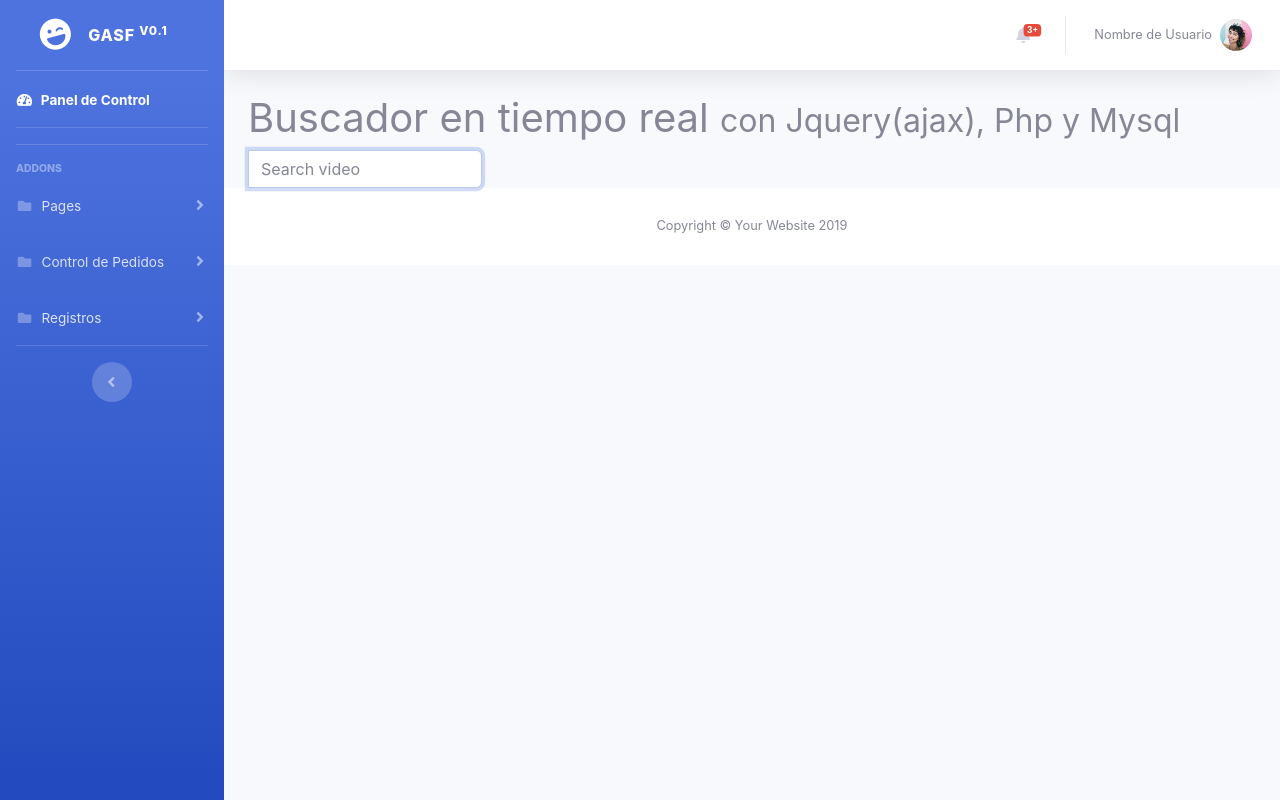
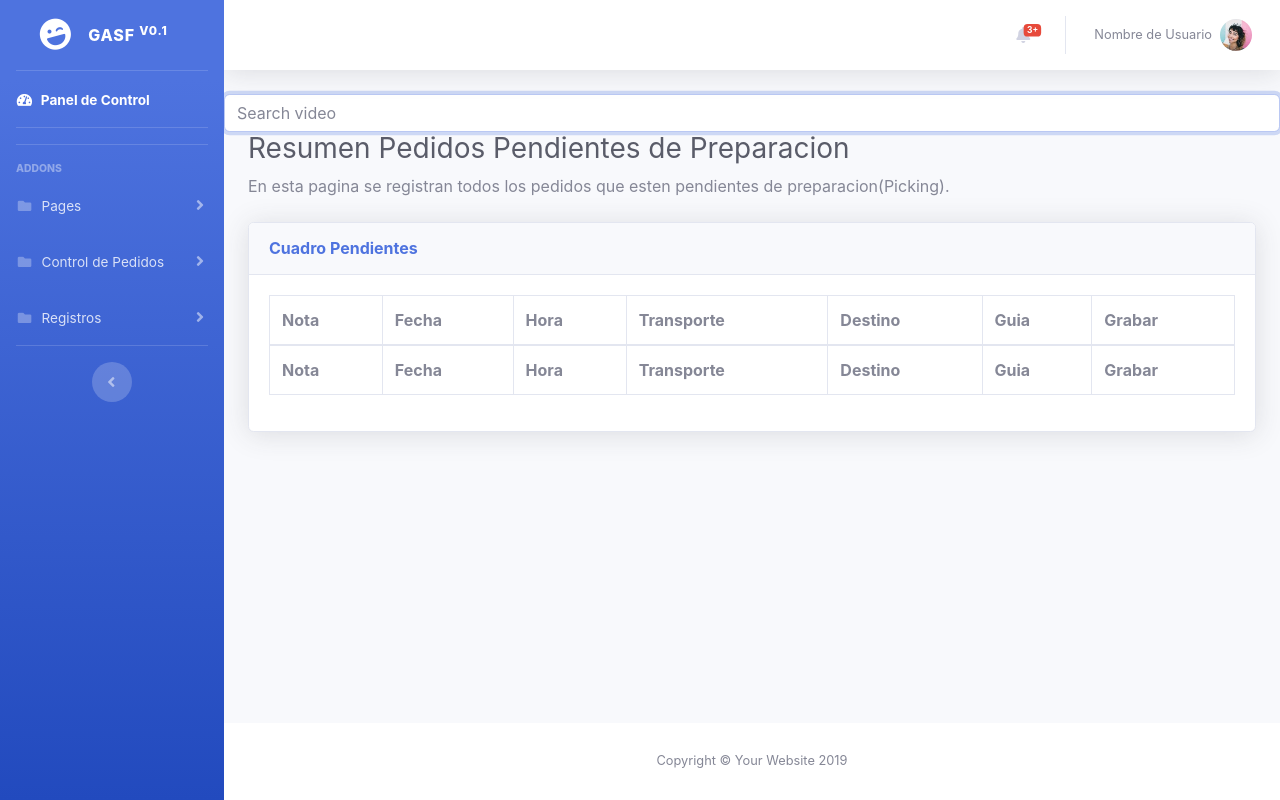
Before and after one commit to samucoxd/sf_Linux, a PHP site: page /registroDestino.php in a window 1280 px wide. Run offline with PHP 8.4, Linux system fonts and the light colour scheme; lists and menus that the app fills with data are empty; some libraries are stand-ins or nearby versions; some web fonts are replaced.

Commit message:
trabajando en el buscador en vivo de envios departamentales

```diff
--- a/config/conexion.php
+++ b/config/conexion.php
@@ -1,8 +1,8 @@
 <?php
     Class Connection {
     private  $server = "mysql:host=localhost;dbname=controlpedido";
-    private  $user = "samucoxd";
-    private  $pass = "samucoxd";
+    private  $user = "root";
+    private  $pass = "root";
     private $options  = array(PDO::ATTR_ERRMODE => PDO::ERRMODE_EXCEPTION,PDO::ATTR_DEFAULT_FETCH_MODE => PDO::FETCH_ASSOC,);
 
     protected $con;
--- a/vistas/registroDestino.php
+++ b/vistas/registroDestino.php
@@ -2,21 +2,63 @@
 include '../includes/header.php';
 ?>
 
-<div class="container">
-  <div class="page-header text-left">
-    <h1>Buscador en tiempo real <small>con Jquery(ajax), Php y Mysql</small></h1>
+
+        <input type="text" class="form-control" id="search" placeholder="Search video">
+
+
+        <!-- Begin Page Content -->
+<div class="container-fluid">
+
+<!-- Page Heading -->
+<h1 class="h3 mb-2 text-gray-800">Resumen Pedidos Pendientes de Preparacion</h1>
+<p class="mb-4">En esta pagina se registran todos los pedidos que esten pendientes de preparacion(Picking).</p>
+
+<!-- DataTales Example -->
+
+<div class="card shadow mb-4">
+  <div class="card-header py-3">
+    <h6 class="m-0 font-weight-bold text-primary">Cuadro Pendientes</h6>
   </div>
-  <div class="row">
-    <div class="col-md-3">
-      <div class="input-group">
-        <span class="input-group-addon"><span class="glyphicon glyphicon glyphicon-search" aria-hidden="true"></span></span>
-        <input type="text" class="form-control" id="search" placeholder="Search video">
-      </div>
-    </div>
-    <div class="col-md-3 col-md-offset-3" id="result">
-    </div>
-  </div>
+<div class="card-body">
+<div class="table-responsive">
+<table class="table table-bordered" id="dataTable" width="100%" cellspacing="0">
+<thead>
+  <tr>
+  <th>Nota</th>
+  <th>Fecha</th>
+  <th>Hora</th>
+  <th>Transporte</th>
+  <th>Destino</th>
+  <th>Guia</th>
+  <th>Grabar</th>
+  </tr>
+</thead>
+<tfoot>
+  <tr>
+  <th>Nota</th>
+  <th>Fecha</th>
+  <th>Hora</th>
+  <th>Transporte</th>
+  <th>Destino</th>
+  <th>Guia</th>
+  <th>Grabar</th>
+  </tr>
+</tfoot>
+<tbody id="result">
+
+</tbody>
+</table>
 </div>
+</div>
+</div>
+</div>
+</div>
+
+
+
+
+
+
 
 <script src="https://ajax.googleapis.com/ajax/libs/jquery/3.1.1/jquery.min.js">
 </script>
```
Also changed, not shown: vistas/registroPiking.php (+8 -0 lines), vistas/search.php (+14 -1 lines), ModelDB/20191010.sql.
